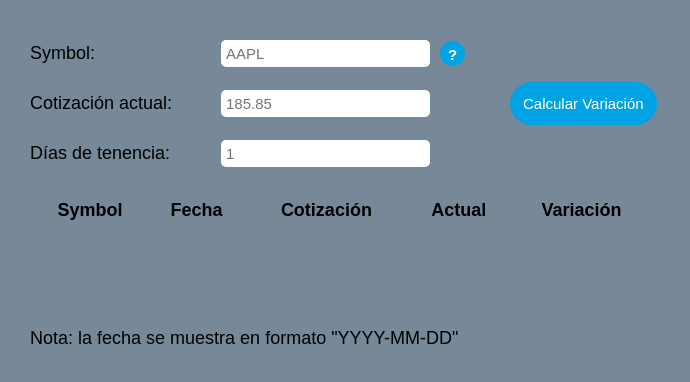
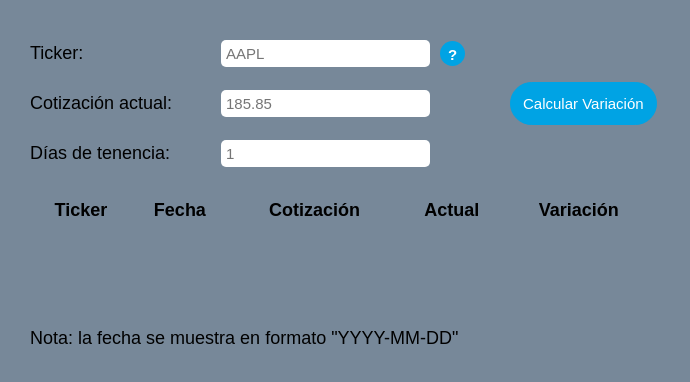
Before and after one commit to TomMaspero/FinanceApi, a plain HTML site: page index.html in a window 1280 px wide. Shown: the part 90-472 px from the top of the page, without its empty margins (0-690 px from the left). Drawn offline with Linux system fonts and the light colour scheme.

Commit message:
minor changes: changed symbol to ticker

```diff
--- a/index.html
+++ b/index.html
@@ -34,7 +34,7 @@
     <div class="container" style="margin-top: 30px;">
         <div class="left">
             <div class="input_container">
-                <span>Symbol: </span><input type="text" id="symbol_input" placeholder="AAPL">
+                <span>Ticker: </span><input type="text" id="symbol_input" placeholder="AAPL">
                 <span class="tooltip">?</span><span class="tooltip_text">No hace falta usar mayúsculas!</span>
             </div>
             <div class="input_container">
@@ -55,7 +55,7 @@
     <div class="table_container">
         <table>
             <tr>
-                <th>Symbol</th>
+                <th>Ticker</th>
                 <th>Fecha</th>
                 <th>Cotización</th>
                 <th>Actual</th>
```
